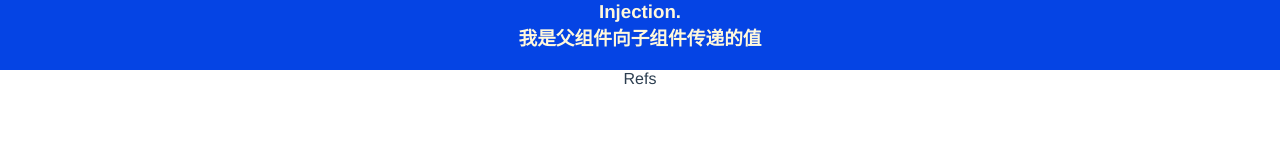
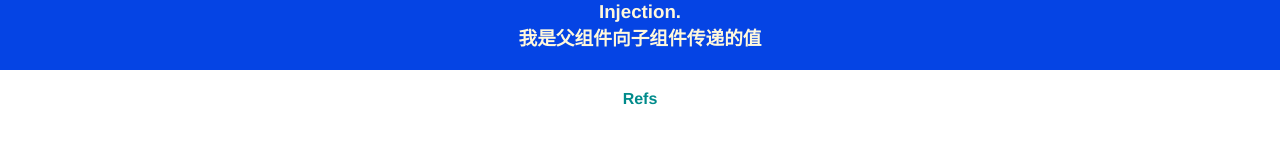
Before and after one commit to consolejs/vue3-composition-api-fresh, a Vue app: page / in a window 1280 px wide. Shown: the part 516-660 px from the top of the page. Built offline with nearby package versions, Linux system fonts and the light colour scheme.

Commit message:
:bug: ref css scoped

```diff
--- a/src/components/Refs.vue
+++ b/src/components/Refs.vue
@@ -1,5 +1,5 @@
 <template>
-<div ref="root">Refs</div>
+<div ref="root" class="refs">Refs</div>
 </template>
 
 <script>
@@ -21,3 +21,11 @@ export default defineComponent({
     }
 })
 </script>
+
+<style scoped>
+    .refs{
+        padding: 20px 0;
+        color: darkcyan;
+        font-weight: 600;
+    }
+</style>
```
